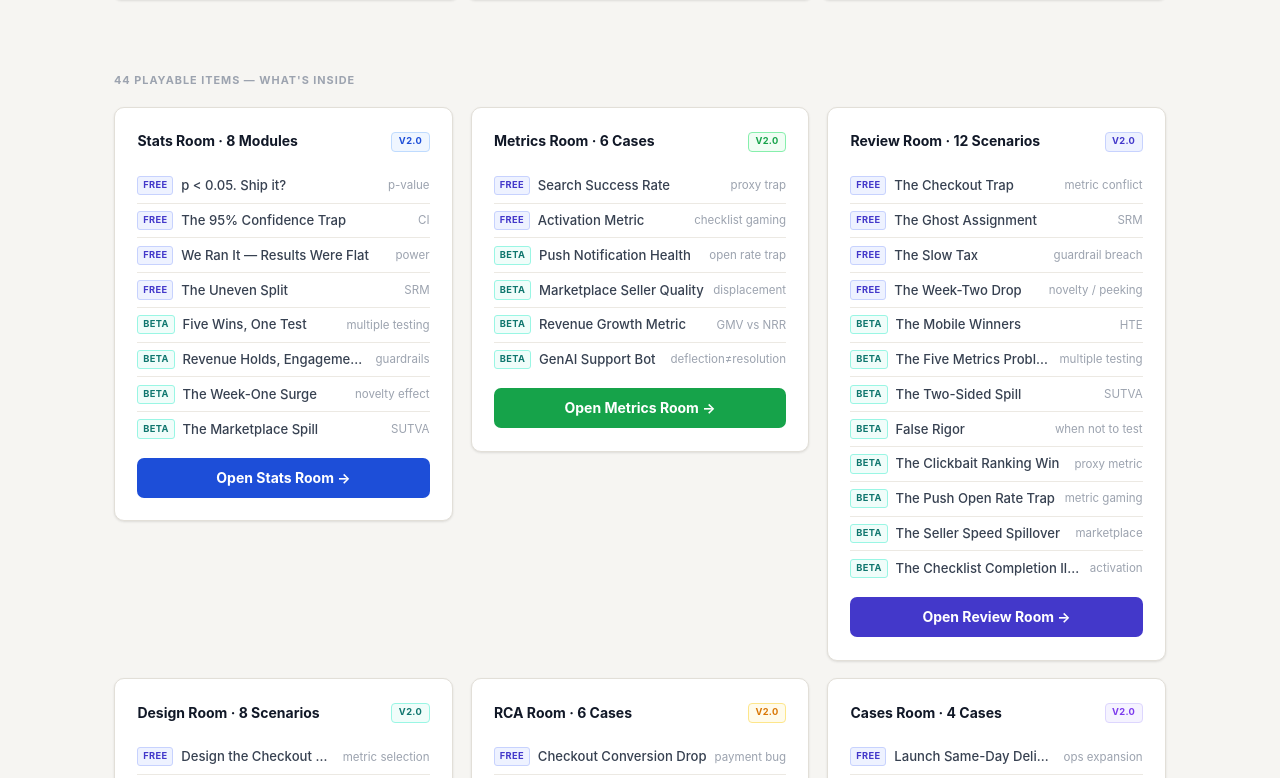
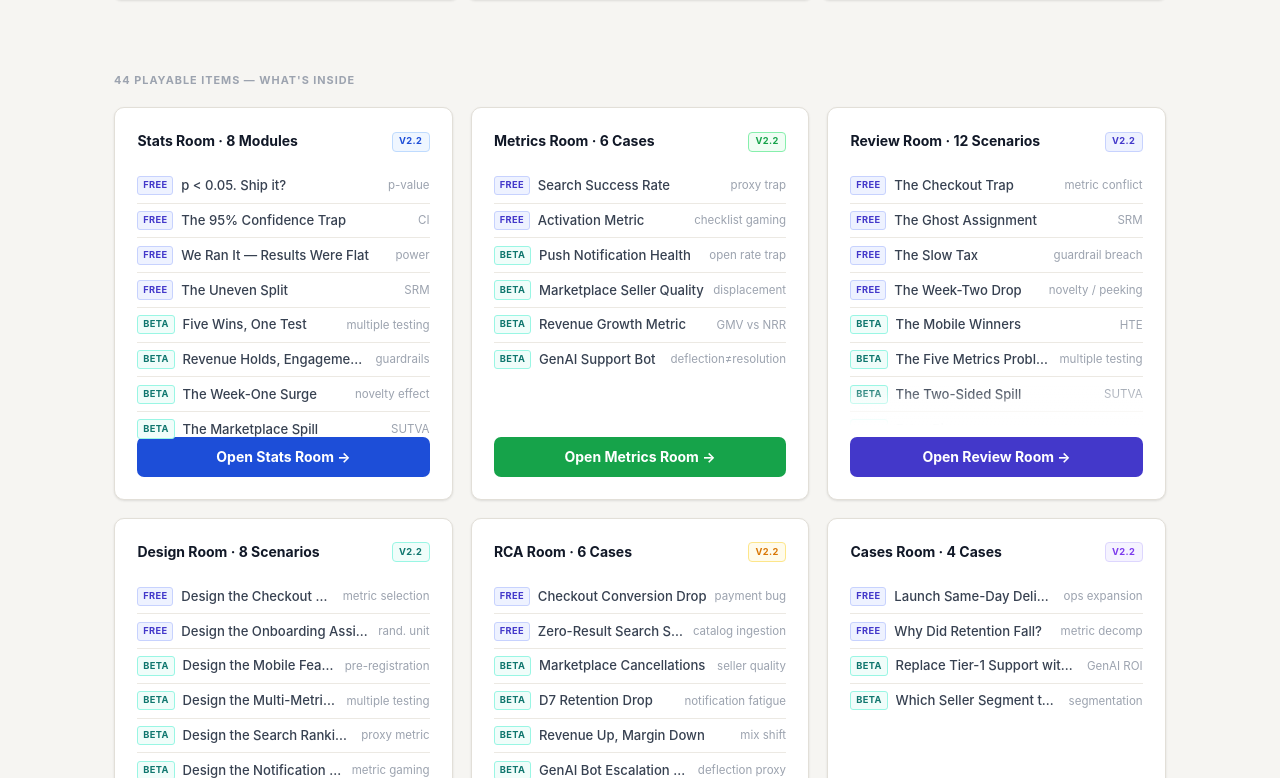
Before and after one commit to SidharthKriplani/experimentation-systems-lab, a React (Vite) app: page / in a window 1280 px wide. Shown: the part 1682-2460 px from the top of the page. Built offline with nearby package versions, Linux system fonts and the light colour scheme.

Commit message:
Polish homepage card layout — equal-height cards, scrollable RoomList, CTA pinned to bottom

```diff
--- a/src/pages/Home.jsx
+++ b/src/pages/Home.jsx
@@ -134,6 +134,7 @@ export function Home({ onNavigate, onStartScenario }) {
               background: 'var(--surface)', border: '1px solid var(--border)',
               borderRadius: 'var(--radius-lg)', padding: '1.4rem 1.5rem',
               boxShadow: 'var(--shadow-sm)',
+              display: 'flex', flexDirection: 'column',
             }}>
               <div style={{
                 fontSize: '0.6rem', fontWeight: 700, textTransform: 'uppercase', letterSpacing: '0.1em',
@@ -142,7 +143,8 @@ export function Home({ onNavigate, onStartScenario }) {
               <h3 style={{ fontSize: '0.92rem', fontWeight: 700, color: 'var(--text)', margin: '0 0 0.45rem', letterSpacing: '-0.01em', lineHeight: 1.4 }}>
                 {room.tagline}
               </h3>
-              <p style={{ fontSize: '0.82rem', color: 'var(--text-muted)', lineHeight: 1.65, margin: '0 0 0.85rem' }}>
+              {/* description grows to fill available space, keeping meta+button anchored at bottom */}
+              <p style={{ fontSize: '0.82rem', color: 'var(--text-muted)', lineHeight: 1.65, margin: '0 0 0.85rem', flex: 1 }}>
                 {room.description}
               </p>
               <div style={{ fontSize: '0.73rem', color: 'var(--text-dim)', marginBottom: '1rem' }}>
@@ -223,12 +225,13 @@ export function Home({ onNavigate, onStartScenario }) {
               borderRadius: 'var(--radius)',
               padding: '1.1rem 1.2rem',
               boxShadow: 'var(--shadow-sm)',
+              display: 'flex', flexDirection: 'column',
             }}>
               <div style={{ display: 'flex', alignItems: 'center', gap: '0.45rem', marginBottom: '0.4rem' }}>
                 <span style={{ fontWeight: 800, fontSize: '0.82rem', color: item.signColor, lineHeight: 1 }}>{item.sign}</span>
                 <span style={{ fontWeight: 600, fontSize: '0.86rem', color: 'var(--text)' }}>{item.title}</span>
               </div>
-              <p style={{ fontSize: '0.82rem', color: 'var(--text-muted)', lineHeight: 1.65, margin: 0 }}>{item.body}</p>
+              <p style={{ fontSize: '0.82rem', color: 'var(--text-muted)', lineHeight: 1.65, margin: 0, flex: 1 }}>{item.body}</p>
             </div>
           ))}
         </div>
@@ -241,7 +244,7 @@ export function Home({ onNavigate, onStartScenario }) {
           display: 'grid',
           gridTemplateColumns: 'repeat(auto-fit, minmax(280px, 1fr))',
           gap: '1.1rem',
-          alignItems: 'start',
+          /* removed alignItems:'start' so grid rows equalize card heights */
         }}>
           {/* Stats */}
           <RoomList
@@ -373,6 +376,7 @@ export function Home({ onNavigate, onStartScenario }) {
                 background: 'var(--surface)', border: `1px solid ${path.border}`,
                 borderRadius: 'var(--radius)', padding: '1rem 1.1rem',
                 cursor: 'pointer', boxShadow: 'var(--shadow-sm)',
+                display: 'flex', flexDirection: 'column',
               }}
             >
               <div style={{ fontSize: '0.58rem', fontWeight: 700, textTransform: 'uppercase', letterSpacing: '0.08em', color: path.color, marginBottom: '0.35rem' }}>
@@ -381,7 +385,7 @@ export function Home({ onNavigate, onStartScenario }) {
               <div style={{ fontSize: '0.9rem', fontWeight: 700, color: 'var(--text)', marginBottom: '0.25rem', lineHeight: 1.3 }}>
                 {path.title}
               </div>
-              <div style={{ fontSize: '0.78rem', color: 'var(--text-muted)', lineHeight: 1.5 }}>
+              <div style={{ fontSize: '0.78rem', color: 'var(--text-muted)', lineHeight: 1.5, flex: 1 }}>
                 {path.subtitle}
               </div>
             </div>
@@ -393,22 +397,47 @@ export function Home({ onNavigate, onStartScenario }) {
   );
 }
 
+// ─── RoomList card ────────────────────────────────────────────────────────────
+// Equal-height cards: flex column layout with scrollable list body and
+// CTA button always pinned at the bottom.
+// Subtle fade gradient appears when list has more items than the visible window.
+const LIST_MAX_HEIGHT = '256px'; // ~8 item rows visible before scroll kicks in
+
 function RoomList({ label, labelColor, labelBg, labelBorder, items, btnColor, btnLabel, onOpen, footer }) {
+  const hasOverflow = items.length > 8;
+
   return (
     <div style={{
       background: 'var(--surface)', border: '1px solid var(--border)',
       borderRadius: 'var(--radius-lg)', padding: '1.4rem',
       boxShadow: 'var(--shadow-sm)',
+      display: 'flex', flexDirection: 'column',
     }}>
+
+      {/* ── Card header ── */}
       <div style={{ display: 'flex', alignItems: 'center', justifyContent: 'space-between', marginBottom: '1rem' }}>
         <span style={{ fontWeight: 700, fontSize: '0.875rem', color: 'var(--text)' }}>{label}</span>
         <span style={{
           fontSize: '0.58rem', fontWeight: 700, color: labelColor,
           background: labelBg, border: `1px solid ${labelBorder}`,
           borderRadius: '4px', padding: '0.1rem 0.4rem', letterSpacing: '0.04em', textTransform: 'uppercase',
-        }}>V2.0</span>
+        }}>V2.2</span>
       </div>
-      <div style={{ display: 'flex', flexDirection: 'column', marginBottom: footer ? '0.5rem' : '0.75rem' }}>
+
+      {/* ── Scrollable list body with fade ── */}
+      <div style={{
+        position: 'relative',
+        marginBottom: footer ? '0.5rem' : '0.75rem',
+        /* flex: 1 intentionally omitted — list stays at natural height,
+           gap between list and button is handled by marginTop: auto on button */
+      }}>
+        <div style={{
+          overflowY: hasOverflow ? 'auto' : 'visible',
+          maxHeight: LIST_MAX_HEIGHT,
+          /* thin scrollbar */
+          scrollbarWidth: 'thin',
+          scrollbarColor: 'var(--border) transparent',
+        }}>
           {items.map(([tier, title, concept], i) => (
             <div key={i} style={{
               display: 'flex', alignItems: 'center', gap: '0.5rem',
@@ -429,6 +458,19 @@ function RoomList({ label, labelColor, labelBg, labelBorder, items, btnColor, bt
             </div>
           ))}
         </div>
+
+        {/* Subtle bottom fade — shown only when list overflows */}
+        {hasOverflow && (
+          <div style={{
+            position: 'absolute', bottom: 0, left: 0, right: 0,
+            height: '2.5rem',
+            background: 'linear-gradient(to bottom, transparent, var(--surface))',
+            pointerEvents: 'none',
+          }} />
+        )}
+      </div>
+
+      {/* ── Optional footer note ── */}
       {footer && (
         <div style={{
           fontSize: '0.72rem', color: 'var(--accent)', marginBottom: '0.85rem',
@@ -437,6 +479,8 @@ function RoomList({ label, labelColor, labelBg, labelBorder, items, btnColor, bt
           <span>{footer}</span>
         </div>
       )}
+
+      {/* ── CTA — marginTop: auto pushes button to card bottom ── */}
       <button
         onClick={onOpen}
         style={{
@@ -444,6 +488,7 @@ function RoomList({ label, labelColor, labelBg, labelBorder, items, btnColor, bt
           background: btnColor, color: '#fff', border: 'none',
           borderRadius: 'var(--radius)', padding: '0.55rem',
           fontWeight: 700, fontSize: '0.875rem', cursor: 'pointer',
+          marginTop: 'auto',
         }}
       >
         {btnLabel}
```
Lines whose indentation alone changed are shown as unchanged.
